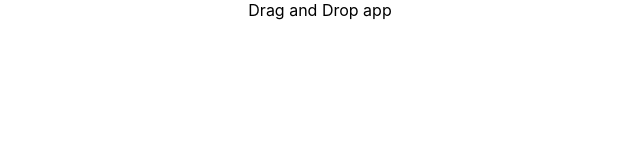
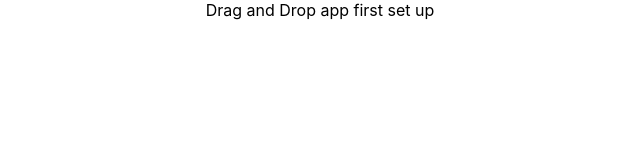
Before and after one commit to WhiteLady1/Drag-and-drop-in-react, a React (Create React App) app: page / in a window 1280 px wide. Shown: the top 160 px of the page, without its empty margins (320-960 px from the left). Built offline with nearby package versions, Linux system fonts and the light colour scheme; the HTML template or start-up script is replaced by a standard one.

Commit message:
Set up right acount

```diff
--- a/src/App.tsx
+++ b/src/App.tsx
@@ -4,7 +4,7 @@ import './App.css';
 function App() {
   return (
     <div className="App">
-      Drag and Drop app
+      Drag and Drop app first set up
     </div>
   );
 }
```
